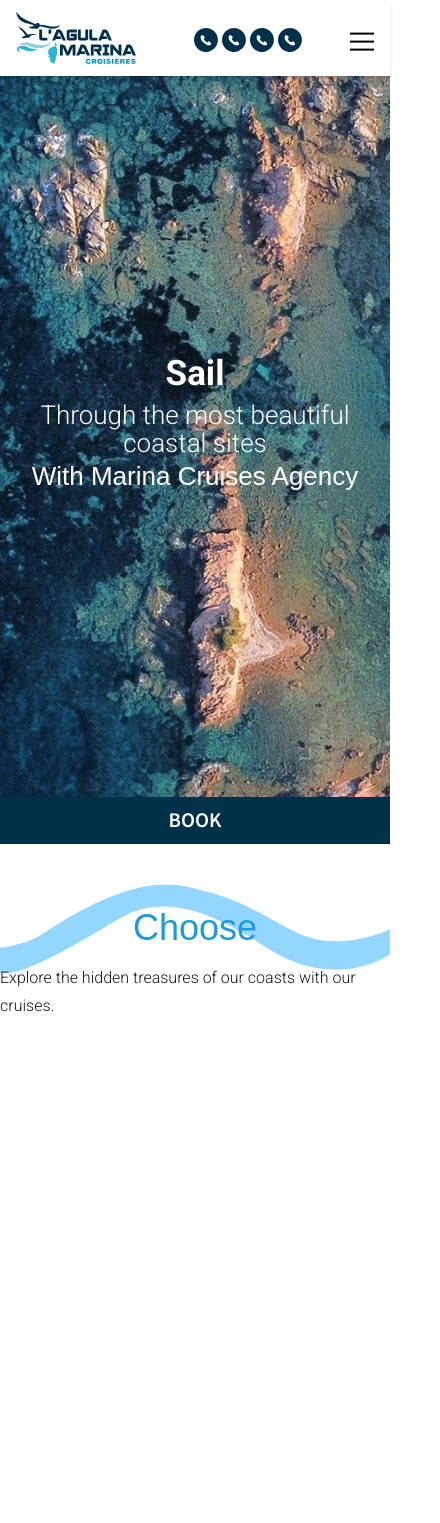
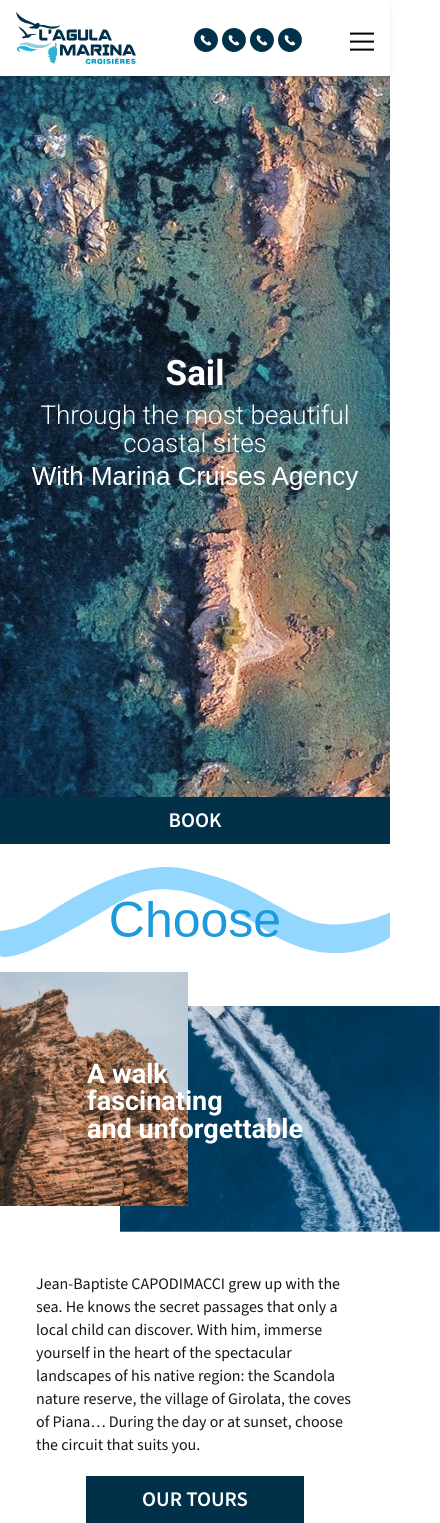
Before and after one commit to MisterPingouin/agula, a Next.js app in the folder frontend/: page /en/ in a window 390 px wide. Shown: the whole page, 440 px wide, since content can reach past the window. Before the commit the page ends 1020 px from the top, so only its background shows below. Built offline with nearby package versions, Linux system fonts and the light colour scheme; a web font is replaced by a local one.

Commit message:
mobile first section homepage

```diff
--- a/frontend/src/app/[locale]/globals.css
+++ b/frontend/src/app/[locale]/globals.css
@@ -17,3 +17,7 @@ body {
   background: var(--background);
   font-family: Arial, Helvetica, sans-serif;
 }
+.img-fixed {
+  max-width: none !important;
+  height: auto !important;
+}
--- a/frontend/src/app/[locale]/page.js
+++ b/frontend/src/app/[locale]/page.js
@@ -4,31 +4,103 @@ import HomeSection from "./sections/HomeSection";
 import { useScopedI18n } from "./../locales/I18nContext";
 import Image from "next/image";
 
+
 export default function HomePage() {
   const t = useScopedI18n("page");
 
   return (
-    <>
     <main>
+      {/* éventuelle section pleine page */}
       <HomeSection />
-        <section className="relative flex flex-col items-center mt-8">
+
+      <section className="relative w-full h-[120px] mt-2">
         <Image
           src="/images/Tracebleu.svg"
-            alt="Ligne décorative"
-            width={600}
-            height={100}
-            className="absolute top-[37%] left-1/2 -translate-x-1/2 -translate-y-1/2 w-auto z-0"
+          alt="Vague décorative"
+          fill
+          className="object-contain"
+          priority
         />
-
-          <h2 className="relative z-10 mt-8 text-4xl md:text-5xl lg:text-6xl font-subtitle text-blue text-center">
+        <h2
+          className="
+            absolute inset-0 flex items-center justify-center
+            z-10 text-blue font-subtitle
+            text-[50px] mt-4
+          "
+        >
           {t("title")}
         </h2>
+      </section>
+       <section className="relative h-[260px] mb-6">
 
-          <p className="relative z-10 mt-4 leading-7 md:leading-8 font-title font-light">
+        {/* Image de la mer (derrière)
+            => top/left en px pour l'avoir plus bas et plus à droite
+        */}
+        <div
+          className="
+            absolute
+            bottom-0 left-[120px]
+            z-0
+          "
+        >
+          <Image
+            src="/images/sea.jpg"
+            alt="Mer"
+            width={320}    // taille fixe du design
+            height={226}
+              className="img-fixed object-cover"
+          />
+        </div>
+
+        {/* Image de la montagne (devant, en haut à gauche) */}
+        <div
+          className="
+            absolute
+            top-0 left-0
+            z-10
+          "
+        >
+          <Image
+            src="/images/montagne.jpg"
+            alt="Montagne"
+            width={188}
+            height={234}
+            className="object-cover"
+          />
+        </div>
+
+        {/* Texte overlay (absolu) */}
+        <div
+          className="
+            absolute inset-0
+            flex items-center justify-center
+            z-20
+          "
+        >
+          <p className="text-white font-bold font-title text-27px leading-none t px-2">
+            {t("subtitle1")}<br />
+            {t("subtitle2")}<br />
+            {t("subtitle3")}
+          </p>
+        </div>
+      </section>
+
+        {/*
+          3) — PARAGRAPHE DESCRIPTIF
+          En dessous des images
+        */}
+        <p className="px-9 text-15px leading-23px font-content pt-4">
           {t("content")}
         </p>
-        </section>
+
+        {/*
+          4) — BOUTON (inchangé), tu le gères
+        */}
+        <div className="flex items-center justify-center mt-5">
+        <button className="px-14 py-2 text-white text-20px bg-blue-3 font-content font-semibold">
+          {t("circuits_button")}
+        </button>
+        </div>
     </main>
-    </>
   );
 }
--- a/frontend/src/app/locales/en.js
+++ b/frontend/src/app/locales/en.js
@@ -21,7 +21,11 @@ const en = {
     },
     page: {
       title: "Choose",
-      content: "Explore the hidden treasures of our coasts with our cruises.",
+      subtitle1 : "A walk",
+      subtitle2 : "fascinating",
+      subtitle3: "and unforgettable",
+      circuits_button: "OUR TOURS",
+      content: "Jean-Baptiste CAPODIMACCI grew up with the sea. He knows the secret passages that only a local child can discover. With him, immerse yourself in the heart of the spectacular landscapes of his native region: the Scandola nature reserve, the village of Girolata, the coves of Piana… During the day or at sunset, choose the circuit that suits you.",
     },
     menu: {
       close: "Close",
--- a/frontend/src/app/locales/fr.js
+++ b/frontend/src/app/locales/fr.js
@@ -21,7 +21,11 @@ const fr = {
     },
     page: {
       title: "Choisissez",
-      content: "Explorez les trésors cachés de nos côtes grâce à nos croisières.",
+      subtitle1 : "Une balade",
+      subtitle2 : "fascinante",
+      subtitle3: "et inoubliable",
+      circuits_button: "NOS CIRCUITS",
+      content: "Jean-Baptiste CAPODIMACCI a grandi avec la mer. Il connaît les passages secrets que seul un enfant du pays peut découvrir. Avec lui, plongez au cœur des paysages spectaculaires de sa région natale : la réserve naturelle de Scandola, le village de Girolata, les calanques de Piana… En journée ou au coucher du soleil, choisissez le circuit qui vous ressemble. ",
     },
     menu: {
       close: "Fermer",
--- a/frontend/tailwind.config.mjs
+++ b/frontend/tailwind.config.mjs
@@ -38,6 +38,7 @@ export default {
         '20px' : '1.3rem',
         '26px' : '1.625rem',
         '25px' : '1.5625rem',
+        '27px' : '1.688rem',
         '30px' : '1.875rem',
         '35px' : '2.188rem',
         '45px' : '2.813rem',
@@ -46,6 +47,7 @@ export default {
       },
       lineHeight: {
         '22px' : '22px',
+        '23px' : '23px',
         '28px' : '28px',
         '31px' : '31px',
         '50px' : '50px',
```
Also changed, not shown: frontend/public/images/montagne.jpg (added), frontend/public/images/sea.jpg (added). Lines whose indentation alone changed are shown as unchanged.
